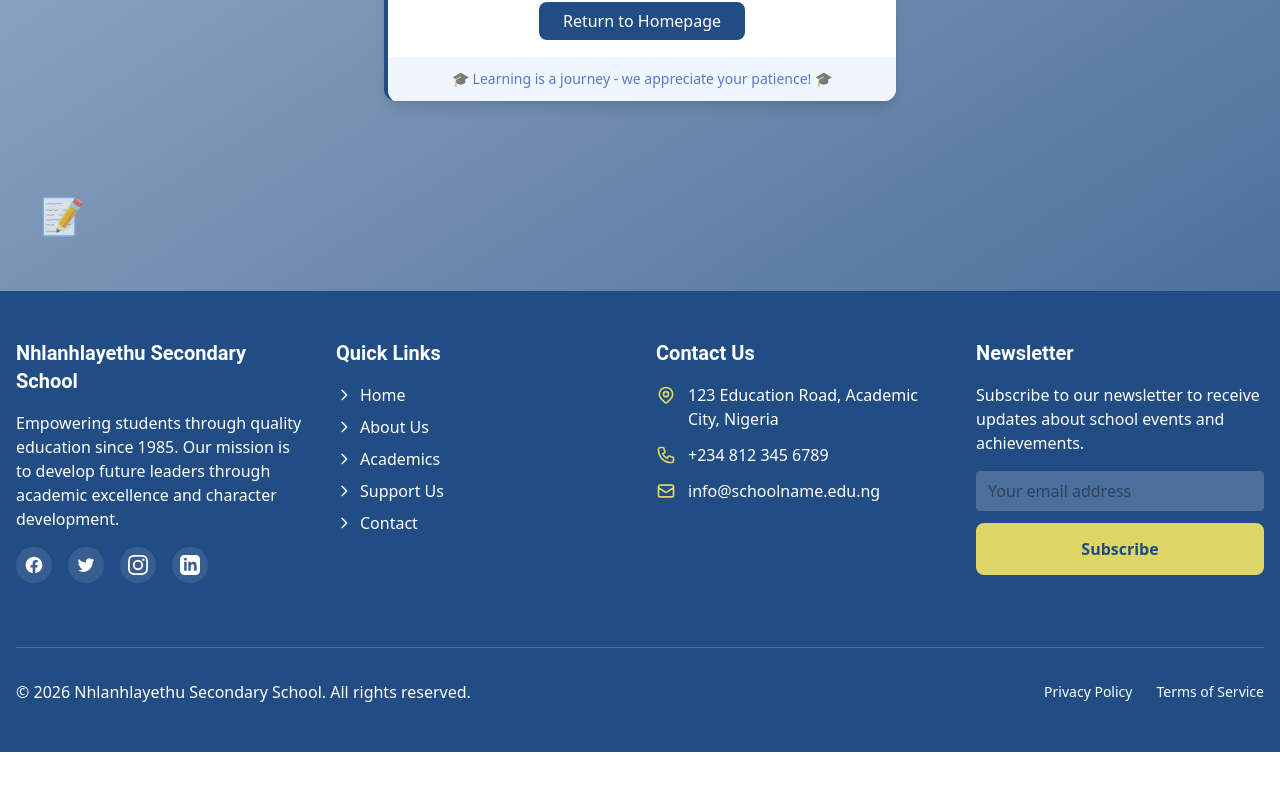
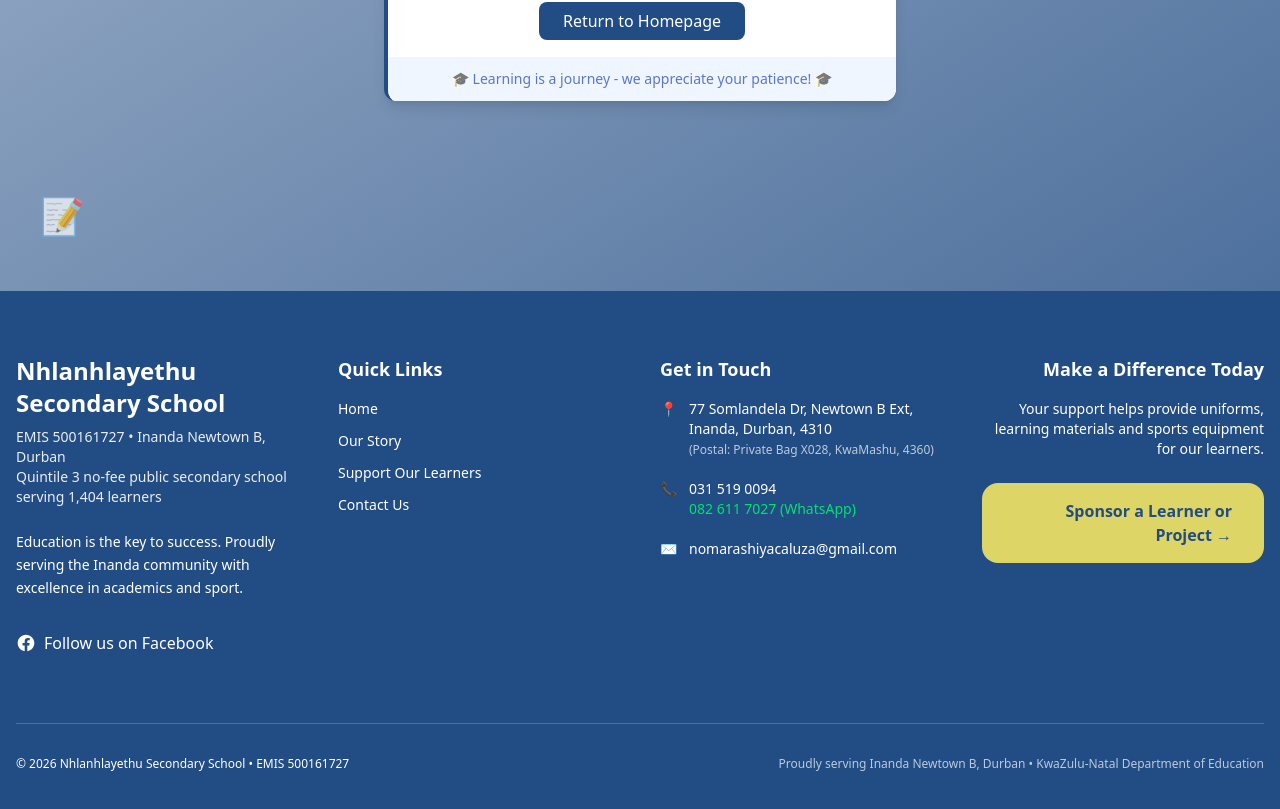
Before and after one commit to KwandileMgenge/School-Website, a React (Vite) app: page /faq in a window 1280 px wide. Shown: the part 509-1318 px from the top of the page. Before the commit the page ends 1261 px from the top, so only its background shows below. Built offline with nearby package versions, Linux system fonts and the light colour scheme.

Commit message:
footer component update

```diff
--- a/src/components/Footer.tsx
+++ b/src/components/Footer.tsx
@@ -1,173 +1,100 @@
-// src/components/Footer.tsx
 import { Link } from 'react-router-dom';
-import Button from './Button';
 
 const Footer = () => {
-  const quickLinks = [
-    { name: "Home", path: "/" },
-    { name: "About Us", path: "/about" },
-    { name: "Academics", path: "/academics" },
-    { name: "Support Us", path: "/support" },
-    { name: "Contact", path: "/contact" }
-  ];
-
-  const contactInfo = [
-    {
-      icon: (
-        <svg className="w-5 h-5" fill="none" stroke="currentColor" viewBox="0 0 24 24">
-          <path strokeLinecap="round" strokeLinejoin="round" strokeWidth={2} d="M17.657 16.657L13.414 20.9a1.998 1.998 0 01-2.827 0l-4.244-4.243a8 8 0 1111.314 0z" />
-          <path strokeLinecap="round" strokeLinejoin="round" strokeWidth={2} d="M15 11a3 3 0 11-6 0 3 3 0 016 0z" />
-        </svg>
-      ),
-      text: "123 Education Road, Academic City, Nigeria"
-    },
-    {
-      icon: (
-        <svg className="w-5 h-5" fill="none" stroke="currentColor" viewBox="0 0 24 24">
-          <path strokeLinecap="round" strokeLinejoin="round" strokeWidth={2} d="M3 5a2 2 0 012-2h3.28a1 1 0 01.948.684l1.498 4.493a1 1 0 01-.502 1.21l-2.257 1.13a11.042 11.042 0 005.516 5.516l1.13-2.257a1 1 0 011.21-.502l4.493 1.498a1 1 0 01.684.949V19a2 2 0 01-2 2h-1C9.716 21 3 14.284 3 6V5z" />
-        </svg>
-      ),
-      text: "+234 812 345 6789"
-    },
-    {
-      icon: (
-        <svg className="w-5 h-5" fill="none" stroke="currentColor" viewBox="0 0 24 24">
-          <path strokeLinecap="round" strokeLinejoin="round" strokeWidth={2} d="M3 8l7.89 5.26a2 2 0 002.22 0L21 8M5 19h14a2 2 0 002-2V7a2 2 0 00-2-2H5a2 2 0 00-2 2v10a2 2 0 002 2z" />
-        </svg>
-      ),
-      text: "info@schoolname.edu.ng"
-    }
-  ];
-
-  const socialLinks = [
-    {
-      name: "Facebook",
-      icon: (
-        <svg className="w-5 h-5" fill="currentColor" viewBox="0 0 24 24">
-          <path d="M22 12c0-5.523-4.477-10-10-10S2 6.477 2 12c0 4.991 3.657 9.128 8.438 9.878v-6.987h-2.54V12h2.54V9.797c0-2.506 1.492-3.89 3.777-3.89 1.094 0 2.238.195 2.238.195v2.46h-1.26c-1.243 0-1.63.771-1.63 1.562V12h2.773l-.443 2.89h-2.33v6.988C18.343 21.128 22 16.991 22 12z" />
-        </svg>
-      ),
-      url: "#"
-    },
-    {
-      name: "Twitter",
-      icon: (
-        <svg className="w-5 h-5" fill="currentColor" viewBox="0 0 24 24">
-          <path d="M8.29 20.251c7.547 0 11.675-6.253 11.675-11.675 0-.178 0-.355-.012-.53A8.348 8.348 0 0022 5.92a8.19 8.19 0 01-2.357.646 4.118 4.118 0 001.804-2.27 8.224 8.224 0 01-2.605.996 4.107 4.107 0 00-6.993 3.743 11.65 11.65 0 01-8.457-4.287 4.106 4.106 0 001.27 5.477A4.072 4.072 0 012.8 9.713v.052a4.105 4.105 0 003.292 4.022 4.095 4.095 0 01-1.853.07 4.108 4.108 0 003.834 2.85A8.233 8.233 0 012 18.407a11.616 11.616 0 006.29 1.84" />
-        </svg>
-      ),
-      url: "#"
-    },
-    {
-      name: "Instagram",
-      icon: (
-        <svg className="w-5 h-5" fill="currentColor" viewBox="0 0 24 24">
-          <path d="M12 2.163c3.204 0 3.584.012 4.85.07 3.252.148 4.771 1.691 4.919 4.919.058 1.265.069 1.645.069 4.849 0 3.205-.012 3.584-.069 4.849-.149 3.225-1.664 4.771-4.919 4.919-1.266.058-1.644.07-4.85.07-3.204 0-3.584-.012-4.849-.07-3.26-.149-4.771-1.699-4.919-4.92-.058-1.265-.07-1.644-.07-4.849 0-3.204.013-3.583.07-4.849.149-3.227 1.664-4.771 4.919-4.919 1.266-.057 1.645-.069 4.849-.069zM12 0C8.741 0 8.333.014 7.053.072 2.695.272.273 2.69.073 7.052.014 8.333 0 8.741 0 12c0 3.259.014 3.668.072 4.948.2 4.358 2.618 6.78 6.98 6.98C8.333 23.986 8.741 24 12 24c3.259 0 3.668-.014 4.948-.072 4.354-.2 6.782-2.618 6.979-6.98.059-1.28.073-1.689.073-4.948 0-3.259-.014-3.667-.072-4.947-.196-4.354-2.617-6.78-6.979-6.98C15.668.014 15.259 0 12 0zm0 5.838a6.162 6.162 0 100 12.324 6.162 6.162 0 000-12.324zM12 16a4 4 0 110-8 4 4 0 010 8zm6.406-11.845a1.44 1.44 0 100 2.881 1.44 1.44 0 000-2.881z" />
-        </svg>
-      ),
-      url: "#"
-    },
-    {
-      name: "LinkedIn",
-      icon: (
-        <svg className="w-5 h-5" fill="currentColor" viewBox="0 0 24 24">
-          <path d="M19 0h-14c-2.761 0-5 2.239-5 5v14c0 2.761 2.239 5 5 5h14c2.762 0 5-2.239 5-5v-14c0-2.761-2.238-5-5-5zm-11 19h-3v-11h3v11zm-1.5-12.268c-.966 0-1.75-.79-1.75-1.764s.784-1.764 1.75-1.764 1.75.79 1.75 1.764-.783 1.764-1.75 1.764zm13.5 12.268h-3v-5.604c0-3.368-4-3.113-4 0v5.604h-3v-11h3v1.765c1.396-2.586 7-2.777 7 2.476v6.759z" />
-        </svg>
-      ),
-      url: "#"
-    }
-  ];
-
   return (
     <footer className="bg-bay-of-many text-white">
-      <div className="container mx-auto px-4 py-12">
-        <div className="grid grid-cols-1 md:grid-cols-2 lg:grid-cols-4 gap-8">
+      <div className="container mx-auto px-4 py-16">
+        <div className="grid grid-cols-1 md:grid-cols-2 lg:grid-cols-4 gap-10">
+
           {/* School Info */}
-          <div className="mb-8">
-            <h3 className="text-xl font-bold mb-4 font-roboto">Nhlanhlayethu Secondary School</h3>
-            <p className="mb-4">
-              Empowering students through quality education since 1985. Our mission is to develop future leaders through academic excellence and character development.
+          <div>
+            <h3 className="text-2xl font-bold mb-2">Nhlanhlayethu Secondary School</h3>
+            <p className="text-sm opacity-90 mb-6">
+              EMIS 500161727 • Inanda Newtown B, Durban<br />
+              Quintile 3 no-fee public secondary school serving 1,404 learners
             </p>
-            <div className="flex space-x-4">
-              {socialLinks.map((social, index) => (
-                <a
-                  key={index}
-                  href={social.url}
-                  aria-label={social.name}
-                  className="bg-white/10 hover:bg-white/20 p-2 rounded-full transition"
-                >
-                  {social.icon}
-                </a>
-              ))}
-            </div>
+            <p className="text-sm leading-relaxed">
+              Education is the key to success. Proudly serving the Inanda community with excellence in academics and sport.
+            </p>
+
+            {/* Facebook */}
+            <a
+              href="https://www.facebook.com/enamba7/"
+              target="_blank"
+              rel="noopener noreferrer"
+              className="inline-flex items-center gap-2 mt-8 text-white hover:text-chenin transition"
+            >
+              <svg className="w-5 h-5" fill="currentColor" viewBox="0 0 24 24">
+                <path d="M22 12c0-5.523-4.477-10-10-10S2 6.477 2 12c0 4.991 3.657 9.128 8.438 9.878v-6.987h-2.54V12h2.54V9.797c0-2.506 1.492-3.89 3.777-3.89 1.094 0 2.238.195 2.238.195v2.46h-1.26c-1.243 0-1.63.771-1.63 1.562V12h2.773l-.443 2.89h-2.33v6.988C18.343 21.128 22 16.991 22 12z" />
+              </svg>
+              <span className="font-medium">Follow us on Facebook</span>
+            </a>
           </div>
 
           {/* Quick Links */}
-          <div className="mb-8">
-            <h3 className="text-xl font-bold mb-4 font-roboto">Quick Links</h3>
-            <ul className="space-y-2">
-              {quickLinks.map((link, index) => (
-                <li key={index}>
-                  <Link
-                    to={link.path}
-                    className="hover:text-chenin transition flex items-center"
-                  >
-                    <svg className="w-4 h-4 mr-2" fill="none" stroke="currentColor" viewBox="0 0 24 24">
-                      <path strokeLinecap="round" strokeLinejoin="round" strokeWidth={2} d="M9 5l7 7-7 7" />
-                    </svg>
-                    {link.name}
-                  </Link>
-                </li>
-              ))}
+          <div>
+            <h4 className="font-bold mb-4 text-lg">Quick Links</h4>
+            <ul className="space-y-3 text-sm">
+              <li><Link to="/" className="hover:text-chenin transition">Home</Link></li>
+              <li><Link to="/about" className="hover:text-chenin transition">Our Story</Link></li>
+              <li><Link to="/support" className="hover:text-chenin transition">Support Our Learners</Link></li>
+              <li><Link to="/contact" className="hover:text-chenin transition">Contact Us</Link></li>
             </ul>
           </div>
 
           {/* Contact Info */}
-          <div className="mb-8">
-            <h3 className="text-xl font-bold mb-4 font-roboto">Contact Us</h3>
-            <ul className="space-y-3">
-              {contactInfo.map((info, index) => (
-                <li key={index} className="flex items-start">
-                  <span className="mr-3 mt-0.5 text-chenin">
-                    {info.icon}
-                  </span>
-                  <span>{info.text}</span>
-                </li>
-              ))}
-            </ul>
+          <div>
+            <h4 className="font-bold mb-4 text-lg">Get in Touch</h4>
+            <div className="space-y-5 text-sm">
+              <div className="flex gap-3">
+                <span className="text-chenin">📍</span>
+                <div>
+                  77 Somlandela Dr, Newtown B Ext,<br />
+                  Inanda, Durban, 4310<br />
+                  <span className="text-xs opacity-70">(Postal: Private Bag X028, KwaMashu, 4360)</span>
+                </div>
+              </div>
+
+              <div className="flex gap-3">
+                <span className="text-chenin">📞</span>
+                <div>
+                  <a href="tel:0315190094" className="block hover:text-chenin">031 519 0094</a>
+                  <a href="https://wa.me/27826117027" target="_blank" rel="noopener noreferrer" className="block text-green-400 hover:text-green-300">
+                    082 611 7027 (WhatsApp)
+                  </a>
+                </div>
+              </div>
+
+              <div className="flex gap-3">
+                <span className="text-chenin">✉️</span>
+                <a href="mailto:nomarashiyacaluza@gmail.com" className="hover:text-chenin">
+                  nomarashiyacaluza@gmail.com
+                </a>
+              </div>
+            </div>
           </div>
 
-          {/* Newsletter */}
-          <div className="mb-8">
-            <h3 className="text-xl font-bold mb-4 font-roboto">Newsletter</h3>
-            <p className="mb-4">
-              Subscribe to our newsletter to receive updates about school events and achievements.
+          {/* Support CTA */}
+          <div className="lg:text-right">
+            <h4 className="font-bold mb-4 text-lg">Make a Difference Today</h4>
+            <p className="text-sm mb-6 max-w-xs lg:ml-auto">
+              Your support helps provide uniforms, learning materials and sports equipment for our learners.
             </p>
-            <form className="flex flex-col space-y-3">
-              <input
-                type="email"
-                placeholder="Your email address"
-                className="bg-green-white/20 px-3 py-2 rounded text-gray-900 focus:outline-none focus:ring-2 focus:ring-chenin"
-                required
-              />
-              <Button>Subscribe</Button>
-            </form>
+            <Link
+              to="/support"
+              className="inline-block bg-chenin text-bay-of-many px-8 py-4 rounded-2xl font-bold hover:bg-yellow-600 transition"
+            >
+              Sponsor a Learner or Project →
+            </Link>
           </div>
         </div>
 
-        {/* Copyright and Credits */}
-        <div className="border-t border-white/20 pt-8 mt-8 flex flex-col md:flex-row justify-between items-center">
-          <div className="mb-4 md:mb-0">
-            <p>&copy; {new Date().getFullYear()} Nhlanhlayethu Secondary School. All rights reserved.</p>
-          </div>
-          <div className="flex flex-col md:flex-row md:space-x-6 text-sm">
-            <Link to="/privacy-policy" className="hover:text-chenin transition mb-2 md:mb-0">
-              Privacy Policy
-            </Link>
-            <Link to="/terms" className="hover:text-chenin transition">
-              Terms of Service
-            </Link>
-          </div>
+        {/* Bottom Bar */}
+        <div className="border-t border-white/20 mt-16 pt-8 text-xs flex flex-col md:flex-row justify-between items-center gap-4">
+          <p>© {new Date().getFullYear()} Nhlanhlayethu Secondary School • EMIS 500161727</p>
+          <p className="text-white/70">
+            Proudly serving Inanda Newtown B, Durban • KwaZulu-Natal Department of Education
+          </p>
         </div>
       </div>
     </footer>
```
